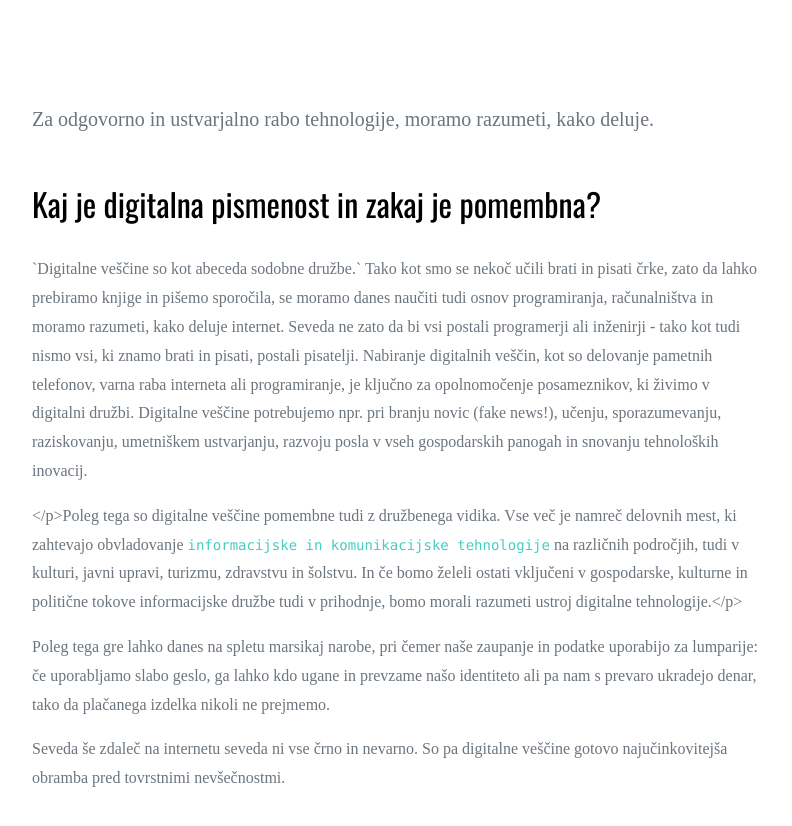
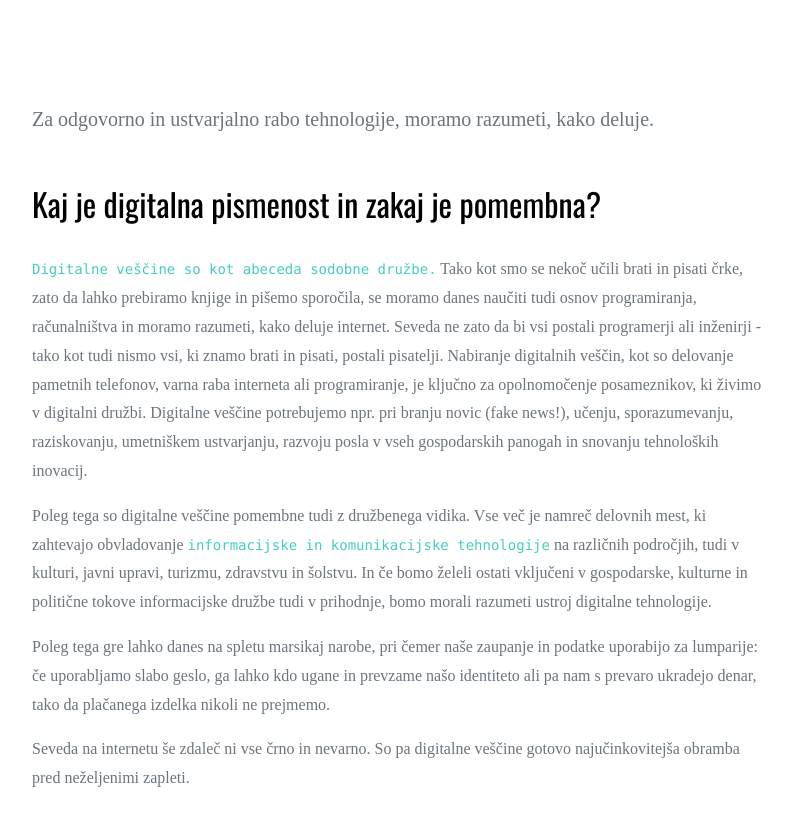
Before and after one commit to codeweeksi/gajin-svet, a Jekyll site: the page built from _featured/digitalna-pismenost.md, in a window 1280 px wide and 900 px high, scrolled down 561 px. Shown: the top 826 px of the window, without its empty margins (53-845 px from the left). Built offline with Jekyll 4.4.1, drawn with Linux system fonts in a browser that asks for light colours; some web fonts are replaced; comment, search, counter and statistics services are not loaded.

Commit message:
edited text
deleted p-tags

```diff
--- a/_featured/digitalna-pismenost.md
+++ b/_featured/digitalna-pismenost.md
@@ -10,10 +10,10 @@ image: assets/images/gaja-shadow.jpg
 
 <h2>Kaj je digitalna pismenost in zakaj je pomembna?</h2>
 
-<p>`Digitalne veščine so kot abeceda sodobne družbe.` Tako kot smo se nekoč učili brati in pisati črke, zato da lahko prebiramo knjige in pišemo sporočila, se moramo danes naučiti tudi osnov programiranja, računalništva in moramo razumeti, kako deluje internet. Seveda ne zato da bi vsi postali programerji ali inženirji - tako kot tudi nismo vsi, ki znamo brati in pisati, postali pisatelji. Nabiranje digitalnih veščin, kot so delovanje pametnih telefonov, varna raba interneta ali programiranje, je ključno za opolnomočenje posameznikov, ki živimo v digitalni družbi. Digitalne veščine potrebujemo npr. pri branju novic (fake news!), učenju, sporazumevanju, raziskovanju, umetniškem ustvarjanju, razvoju posla v vseh gospodarskih panogah in snovanju tehnoloških inovacij.</p>
+`Digitalne veščine so kot abeceda sodobne družbe.` Tako kot smo se nekoč učili brati in pisati črke, zato da lahko prebiramo knjige in pišemo sporočila, se moramo danes naučiti tudi osnov programiranja, računalništva in moramo razumeti, kako deluje internet. Seveda ne zato da bi vsi postali programerji ali inženirji - tako kot tudi nismo vsi, ki znamo brati in pisati, postali pisatelji. Nabiranje digitalnih veščin, kot so delovanje pametnih telefonov, varna raba interneta ali programiranje, je ključno za opolnomočenje posameznikov, ki živimo v digitalni družbi. Digitalne veščine potrebujemo npr. pri branju novic (fake news!), učenju, sporazumevanju, raziskovanju, umetniškem ustvarjanju, razvoju posla v vseh gospodarskih panogah in snovanju tehnoloških inovacij.
 
-</p>Poleg tega so digitalne veščine pomembne tudi z družbenega vidika. Vse več je namreč delovnih mest, ki zahtevajo obvladovanje `informacijske in komunikacijske tehnologije` na različnih področjih, tudi v kulturi, javni upravi, turizmu, zdravstvu in šolstvu. In če bomo želeli ostati vključeni v gospodarske, kulturne in politične tokove informacijske družbe tudi v prihodnje, bomo morali razumeti ustroj digitalne tehnologije.</p>
+Poleg tega so digitalne veščine pomembne tudi z družbenega vidika. Vse več je namreč delovnih mest, ki zahtevajo obvladovanje `informacijske in komunikacijske tehnologije` na različnih področjih, tudi v kulturi, javni upravi, turizmu, zdravstvu in šolstvu. In če bomo želeli ostati vključeni v gospodarske, kulturne in politične tokove informacijske družbe tudi v prihodnje, bomo morali razumeti ustroj digitalne tehnologije.
 
-<p>Poleg tega gre lahko danes na spletu marsikaj narobe, pri čemer naše zaupanje in podatke uporabijo za lumparije: če uporabljamo slabo geslo, ga lahko kdo ugane in prevzame našo identiteto ali pa nam s prevaro ukradejo denar, tako da plačanega izdelka nikoli ne prejmemo.</p>
+Poleg tega gre lahko danes na spletu marsikaj narobe, pri čemer naše zaupanje in podatke uporabijo za lumparije: če uporabljamo slabo geslo, ga lahko kdo ugane in prevzame našo identiteto ali pa nam s prevaro ukradejo denar, tako da plačanega izdelka nikoli ne prejmemo.
 
-<p>Seveda še zdaleč na internetu seveda ni vse črno in nevarno. So pa digitalne veščine gotovo najučinkovitejša obramba pred tovrstnimi nevšečnostmi.</p>
+Seveda na internetu še zdaleč ni vse črno in nevarno. So pa digitalne veščine gotovo najučinkovitejša obramba pred neželjenimi zapleti.
```
